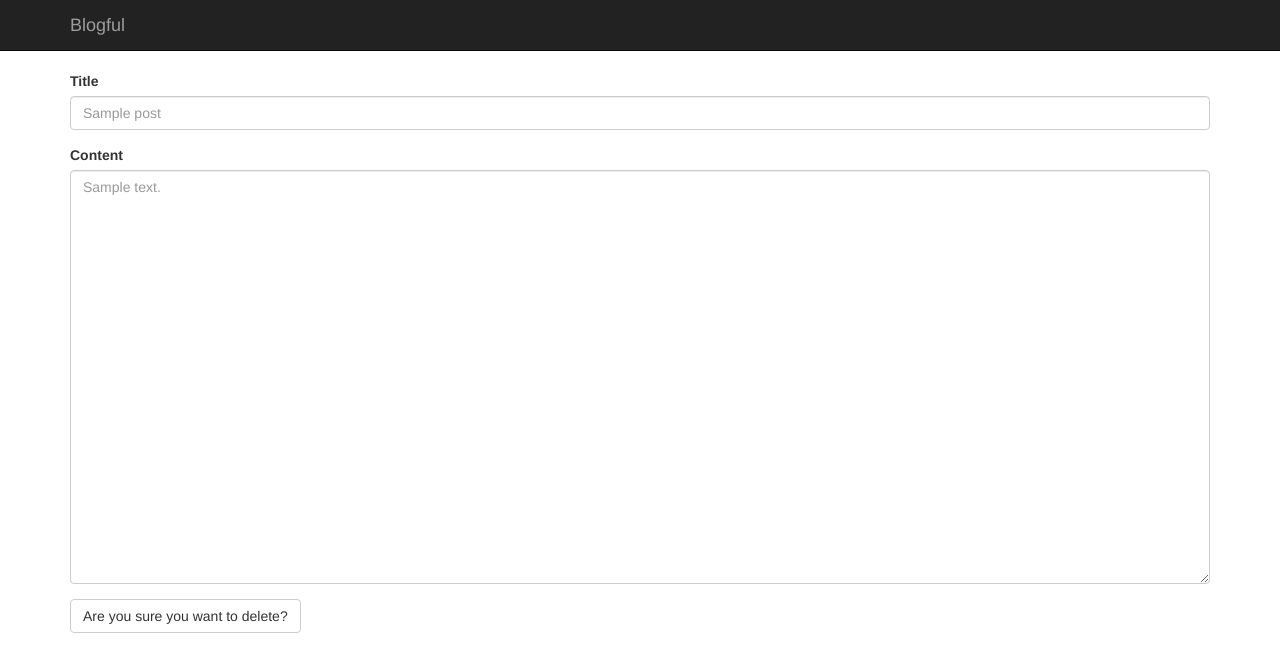
After one commit to Obiwancodi/blogful, a Flask app: page /post/1/delete in a window 1280 px wide. The commit adds this page. Shown: the top 672 px of the page. Run offline with Flask 2, Linux system fonts and the light colour scheme; tables that the repository leaves empty hold one stand-in row (values such as "Sample post"); parts of the project's set-up code (start-up, migrations or seed data) failed here and were passed over; some libraries are stand-ins or nearby versions.

Commit message:
It works

```diff
--- a/blog/__init__.py
+++ b/blog/__init__.py
@@ -1,9 +1,13 @@
 import os
 from flask import Flask
+
 
 app = Flask(__name__)
 config_path = os.environ.get("CONFIG_PATH", "blog.config.DevelopmentConfig")
 app.config.from_object(config_path)
 
+from werkzeug.contrib.fixers import LighttpdCGIRootFix
+app.wsgi_app = LighttpdCGIRootFix(app.wsgi_app)
+
 import views
 import filters
--- /dev/null
+++ b/blog/templates/delete_post.html
@@ -0,0 +1,16 @@
+{% extends "base.html" %}
+
+{% block content %}
+
+<form action="?__METHOD_OVERRIDE__=DELETE" method="POST">
+    <div class="form-group">
+        <label for="title">Title</label>
+        <input type="text" class="form-control" id="title" name="title" placeholder= "{{post.title}}">
+    </div>
+    <div class="form-group">
+        <label for="content">Content</label>
+        <textarea class="form-control" id="content" name="content" placeholder="{{post.content}}" rows="20"></textarea>
+    </div>
+    <button type="submit" class="btn btn-default">Are you sure you want to delete?</button>
+</form>
+{% endblock %}
--- a/blog/templates/edit_post.html
+++ b/blog/templates/edit_post.html
@@ -5,14 +5,14 @@
     Edit Post
 </h1>
 
-<form role="form" method="POST">
+<form action="?__METHOD_OVERRIDE__=PUT" method="POST">
     <div class="form-group">
         <label for="title">Title</label>
         <input type="text" class="form-control" id="title" name="title" placeholder= "{{post.title}}" required>
     </div>
     <div class="form-group">
         <label for="content">Content</label>
-        <textarea class="form-contorl" id="content" name="content" placeholder="{{post.content}}" rows="20" required></textarea>
+        <textarea class="form-control" id="content" name="content" placeholder="{{post.content}}" rows="20" required></textarea>
     </div>
     <button type="submit" class="btn btn-default">Submit</button>
 </form>
--- a/blog/views.py
+++ b/blog/views.py
@@ -3,6 +3,8 @@ from flask import render_template
 from blog import app
 from database import session
 from models import Post
+from werkzeug.contrib.fixers import LighttpdCGIRootFix
+app.wsgi_app = LighttpdCGIRootFix(app.wsgi_app)
 
 @app.route("/")
 @app.route("/page/<int:page>")
@@ -65,17 +67,19 @@ def edit_post_get(id):
 @app.route("/post/<id>/edit", methods=["POST"])
 def edit_post_post(id):
     post = session.query(Post).get(id)
-    post.content = Post(
-        title=request.form["title"],
-        content=mistune.markdown(request.form["content"])
-    )
+    post.title =  request.form["title"]
+    post.content = mistune.markdown(request.form["content"])
     session.commit()
     return redirect(url_for("posts"))
 
-@app.route("/post/<id>/delete", methods=["DELETE"])
-def delete_post(id):
+@app.route("/post/<id>/delete", methods=["GET"])
+def delete_post_get(id):
     post = session.query(Post).get(id)
-    r = requests.delete()
+    return render_template("delete_post.html", id=id, post=post)
+
+@app.route("/post/<id>/delete", methods=["POST"])
+def delete_post_delete(id):
+    post = session.query(Post).get(id)
     session.delete(post)
     session.commit()
     return redirect(url_for("posts"))
```
Also changed, not shown: blog/config.py (+18 -0 lines), 3 other files.
